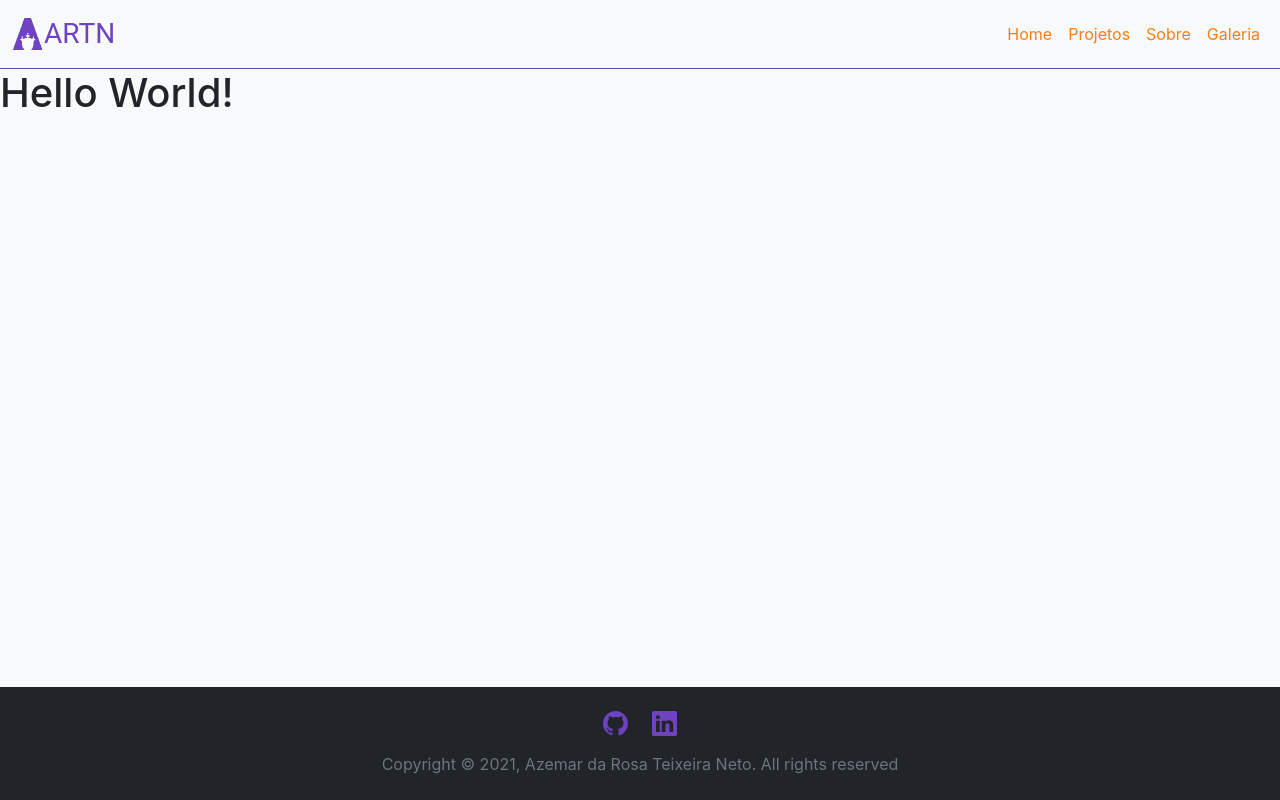
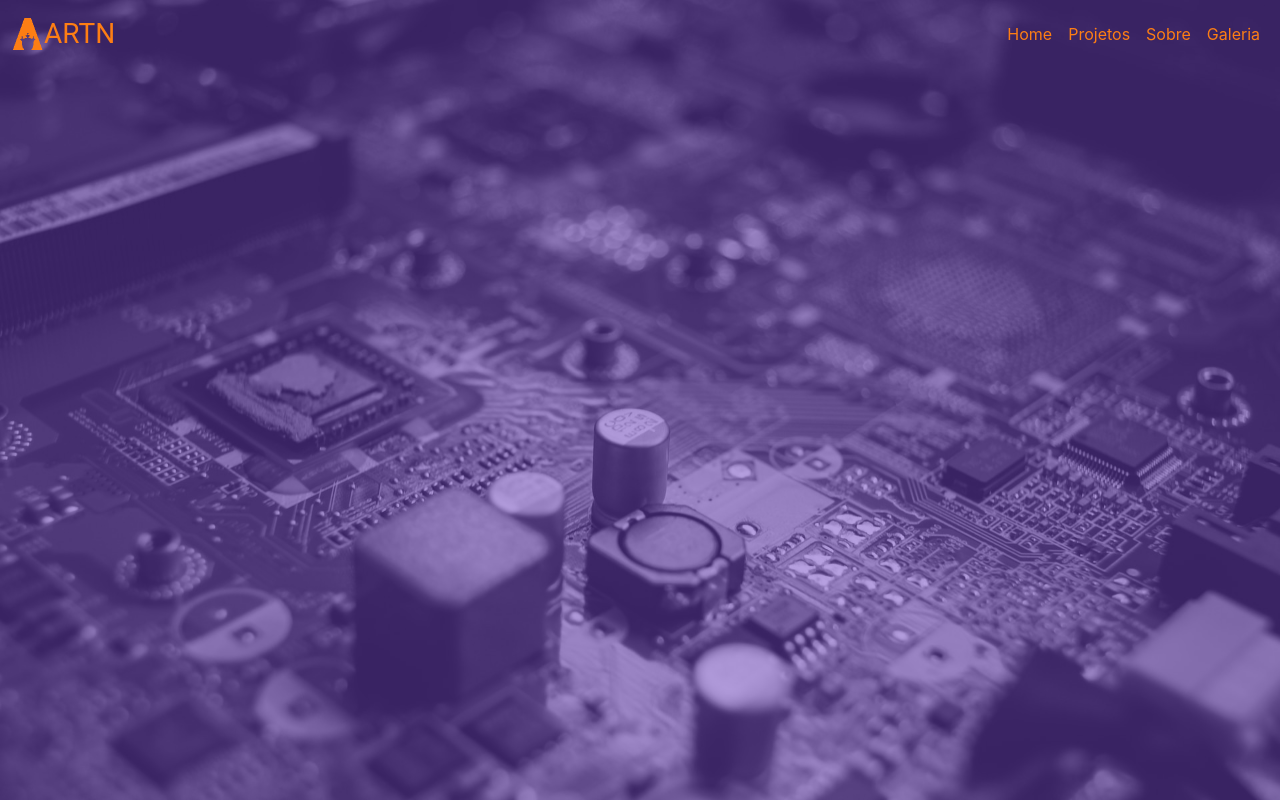
Before and after one commit to artn-dev/website, a Next.js app: page / in a window 1280 px wide. Built offline with nearby package versions, Linux system fonts and the light colour scheme; a web font is replaced by a local one.

Commit message:
Setup cover page layout

```diff
--- a/pages/index.tsx
+++ b/pages/index.tsx
@@ -1,12 +1,11 @@
 import Header from '../components/Header';
-import Footer from '../components/Footer';
+import styles from '../styles/Home.module.scss';
 
 export default function Home() {
   return (
     <>
-      <Header/>
-      <h1>Hello World!</h1>
-      <Footer/>
+      <div className={styles.backgroundImage}/>
+      <Header cover/>
     </>
   )
 }
```
